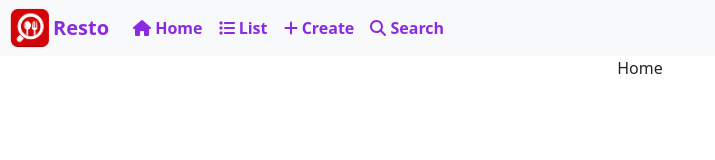
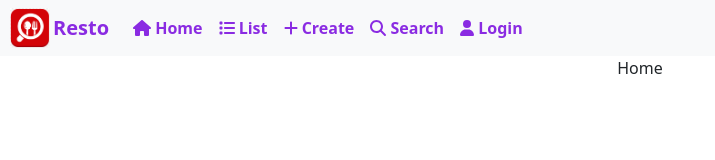
Before and after one commit to Tanisha-1799/Restaurant_App, a React (Create React App) app in the folder restaurant-app/: page / in a window 1280 px wide. Shown: the top 160 px of the page, without its empty margins (0-715 px from the left). Built offline with nearby package versions, Linux system fonts and the light colour scheme.

Commit message:
Adding the login route

```diff
--- a/restaurant-app/src/App.js
+++ b/restaurant-app/src/App.js
@@ -8,7 +8,7 @@ import RestaurantSearch from "./components/RestaurantSearch";
 import RestaurantDetail from "./components/RestaurantDetail";
 import RestaurantUpdate from "./components/RestaurantUpdate";
 import {FontAwesomeIcon} from '@fortawesome/react-fontawesome';
-import {faHome, faList, faPlus, faSearch} from '@fortawesome/free-solid-svg-icons';
+import {faHome, faList, faPlus, faSearch, faUser} from '@fortawesome/free-solid-svg-icons';
 
 
 function App() {
@@ -27,7 +27,7 @@ function App() {
             <Nav.Link href="#link"><Link to="/list" className='link-style'> <FontAwesomeIcon icon={faList} color="blueviolet"/> List</Link></Nav.Link>
             <Nav.Link href="#link"><Link to="/create" className='link-style'> <FontAwesomeIcon icon={faPlus} color="blueviolet"/> Create</Link></Nav.Link>
             <Nav.Link href="#link"><Link to="/search" className='link-style'> <FontAwesomeIcon icon={faSearch} color="blueviolet"/> Search</Link></Nav.Link>
-
+            <Nav.Link href="#link"><Link to="/login" className='link-style'> <FontAwesomeIcon icon={faUser} color="blueviolet"/> Login</Link></Nav.Link>
           </Nav>
         </Navbar.Collapse>
 
@@ -39,6 +39,7 @@ function App() {
       <Route path="/create" element={<RestaurantCreate />}></Route>
       <Route path="/search" element={<RestaurantSearch />}></Route>
       <Route path="/details" element={<RestaurantDetail />}></Route>
+      <Route path="/login" element={<h1>LogIn Page</h1>}></Route>
       <Route path="/update/:id" element={<RestaurantUpdate />}></Route>
       </Routes>
     </Router>
```
